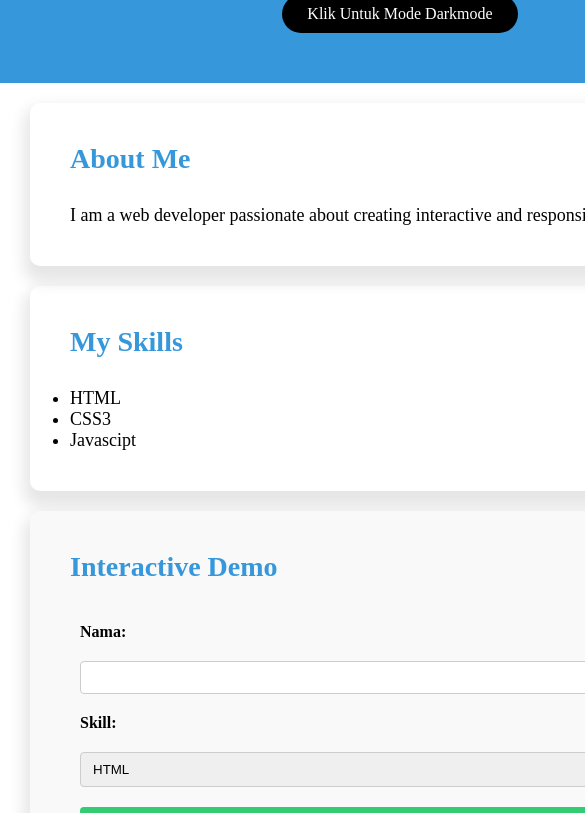
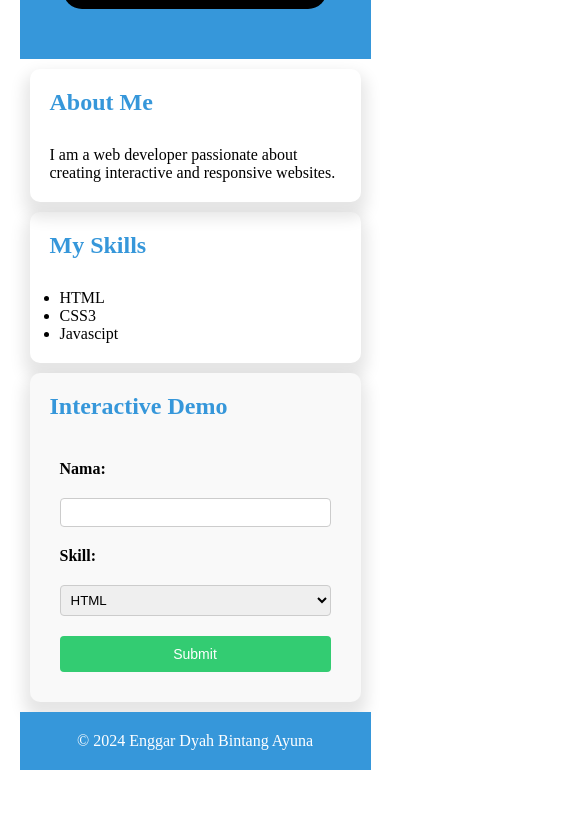
Before and after one commit to enggardyh57/week4-tugasTest, a plain HTML site: page index.html in a window 390 px wide. Shown: the part 113-926 px from the top of the page, 585 px wide, since content can reach past the window. After the commit the page ends 883 px from the top, so only its background shows below. Drawn offline with Linux system fonts and the light colour scheme.

Commit message:
tambah media query

```diff
--- a/style.css
+++ b/style.css
@@ -112,3 +112,62 @@ footer {
   padding: 40px;
   text-align: center;
 }
+
+/* Responsive Styles */
+@media (max-width: 800px) {
+  .container {
+    width: 90%;
+  }
+
+  header h1 {
+    font-size: 40px;
+  }
+
+  .klik {
+    width: 80%;
+  }
+
+  section.about,
+  section.skill,
+  section.interaktif-demo {
+    margin: 10px;
+    padding: 20px;
+  }
+
+  .about h2,
+  .skill h2,
+  .interaktif-demo h2 {
+    font-size: 24px;
+  }
+
+  .about p,
+  .skill ul li {
+    font-size: 16px;
+  }
+  ul li{
+    margin-left: 10px;
+  }
+}
+
+@media (max-width: 500px) {
+  header h1 {
+    font-size: 30px;
+  }
+
+  .klik {
+    width: 90%;
+  }
+
+  input[type="text"],
+  select {
+    padding: 6px;
+  }
+
+  button[type="button"] {
+    font-size: 14px;
+  }
+
+  footer {
+    padding: 20px;
+  }
+}
```
